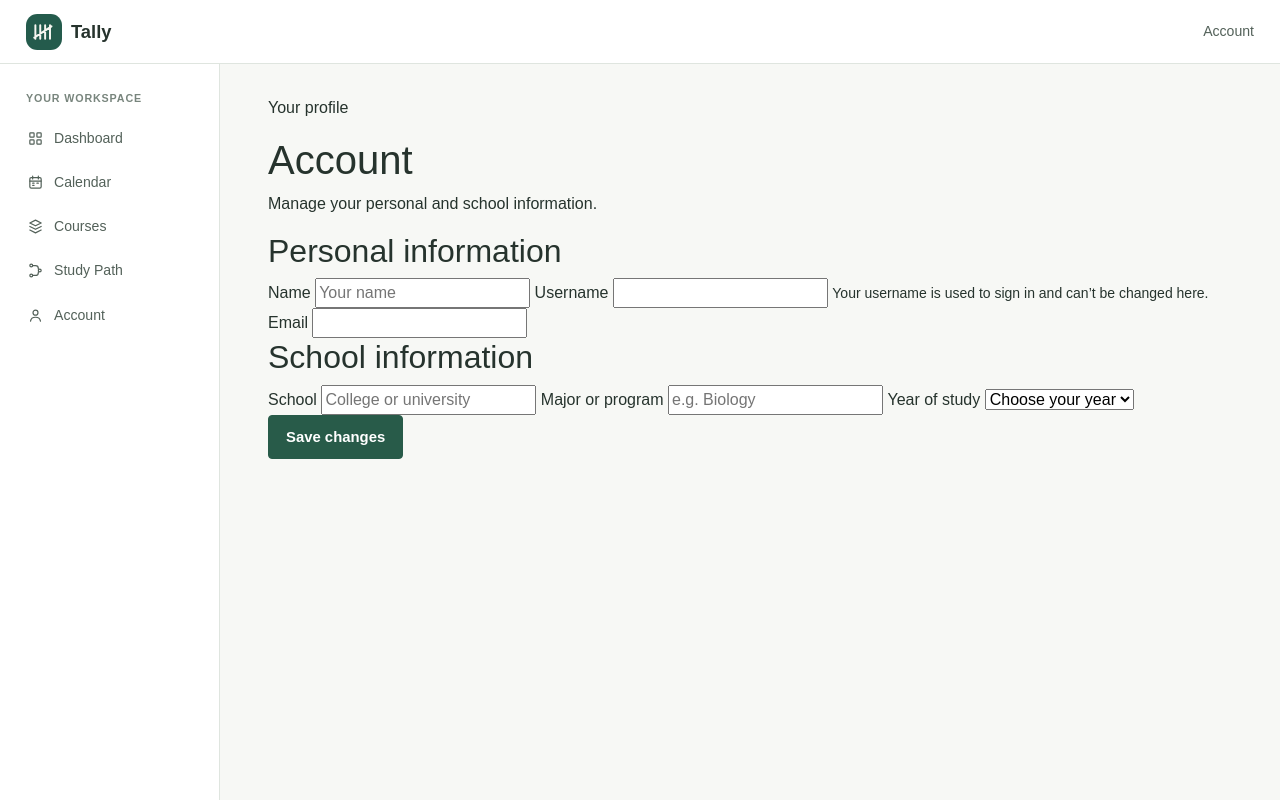
After one commit to arenas-r/Tally, a Node server app: template ProjectSourceCode/src/templates/account.hbs in a window 1280 px wide. The commit adds this page. Run offline with Node 20, Linux system fonts and the light colour scheme; the template is opened without the code that fills it, so the values that code supplies are empty; some libraries are stand-ins or nearby versions.

Commit message:
Add account profile page

```diff
--- a/ProjectSourceCode/src/init_data/create.sql
+++ b/ProjectSourceCode/src/init_data/create.sql
@@ -4,6 +4,10 @@ CREATE TABLE users (
     username VARCHAR(64) UNIQUE NOT NULL,
     email VARCHAR(200) UNIQUE NOT NULL,
     password_hash TEXT NOT NULL,
+    full_name VARCHAR(120),
+    school VARCHAR(160),
+    major VARCHAR(120),
+    year_of_study VARCHAR(40),
     created_at TIMESTAMP NOT NULL DEFAULT CURRENT_TIMESTAMP
 );
 
--- a/ProjectSourceCode/src/scripts/app.js
+++ b/ProjectSourceCode/src/scripts/app.js
@@ -20,6 +20,9 @@ const hbs = handlebars.create({
   extname: 'hbs',
   layoutsDir: path.join(__dirname, '../templates/layouts'),
   partialsDir: path.join(__dirname, '../templates/partials'),
+  helpers: {
+    eq: (left, right) => left === right,
+  },
 });
 
 app.engine('hbs', hbs.engine);
@@ -64,7 +67,7 @@ const importRoutes = require("./features/import");
 const landingRoutes = require("./features/landing");
 const loginRoutes = require("./features/login");
 const pathRoutes = require("./features/path");
-
+const accountRoutes = require("./features/account");
 
 // Connect each module to its URL
 app.use("/", landingRoutes);
@@ -74,7 +77,7 @@ app.use("/courses", coursesRoutes);
 app.use("/import", importRoutes);
 app.use("/login", loginRoutes);
 app.use("/path", pathRoutes);
-
+app.use("/account", accountRoutes);
 
 // Export app for testing
 module.exports = app;
--- /dev/null
+++ b/ProjectSourceCode/src/scripts/features/account.js
@@ -0,0 +1,73 @@
+const express = require("express");
+const router = express.Router();
+const { db } = require("../db");
+
+const PROFILE_FIELDS = `
+  SELECT username, email, full_name, school, major, year_of_study
+  FROM users
+  WHERE user_id = $1
+`;
+
+router.get("/", async (req, res) => {
+  if (!req.session.user) return res.redirect("/login");
+
+  try {
+    const profile = await db.one(PROFILE_FIELDS, [req.session.user.user_id]);
+    res.render("account", {
+      title: "Account | Tally",
+      stylesheet: "account.css",
+      profile,
+      saved: req.query.saved === "1",
+    });
+  } catch (error) {
+    console.error("Account page error:", error.message);
+    res.status(500).send("Unable to load your account");
+  }
+});
+
+router.post("/", async (req, res) => {
+  if (!req.session.user) return res.redirect("/login");
+
+  const profile = {
+    full_name: (req.body.full_name || "").trim(),
+    school: (req.body.school || "").trim(),
+    major: (req.body.major || "").trim(),
+    year_of_study: (req.body.year_of_study || "").trim(),
+  };
+  const limits = { full_name: 120, school: 160, major: 120, year_of_study: 40 };
+  const validYears = ["", "Freshman", "Sophomore", "Junior", "Senior", "Graduate student", "Other"];
+  const tooLong = Object.entries(limits).some(([field, max]) => profile[field].length > max)
+    || !validYears.includes(profile.year_of_study);
+
+  if (tooLong) {
+    const current = await db.one(PROFILE_FIELDS, [req.session.user.user_id]);
+    return res.status(400).render("account", {
+      title: "Account | Tally",
+      stylesheet: "account.css",
+      profile: { ...current, ...profile },
+      error: "Please check your entries and try again.",
+    });
+  }
+
+  try {
+    await db.none(
+      `UPDATE users
+       SET full_name = $1, school = $2, major = $3, year_of_study = $4
+       WHERE user_id = $5`,
+      [profile.full_name || null, profile.school || null, profile.major || null,
+        profile.year_of_study || null, req.session.user.user_id]
+    );
+    return res.redirect("/account?saved=1");
+  } catch (error) {
+    console.error("Account update error:", error.message);
+    const current = await db.one(PROFILE_FIELDS, [req.session.user.user_id]);
+    return res.status(500).render("account", {
+      title: "Account | Tally",
+      stylesheet: "account.css",
+      profile: { ...current, ...profile },
+      error: "We could not save your changes. Please try again.",
+    });
+  }
+});
+
+module.exports = router;
--- a/ProjectSourceCode/src/styles/main.css
+++ b/ProjectSourceCode/src/styles/main.css
@@ -83,7 +83,7 @@ h1, h2, h3 { margin-top: 0; line-height: 1.2; }
   .app-shell { min-height: calc(100vh - 60px); grid-template-columns: 1fr; }
   .app-sidebar { padding: 8px 10px; border-right: 0; border-bottom: 1px solid var(--line); }
   .sidebar-label { display: none; }
-  .app-nav { grid-template-columns: repeat(4, 1fr); }
+  .app-nav { grid-template-columns: repeat(5, 1fr); }
   .app-nav a { padding: 8px 3px; justify-content: center; gap: 5px; flex-direction: column; font-size: .67rem; }
   .app-content { padding: 22px 15px; }
 }
--- /dev/null
+++ b/ProjectSourceCode/src/templates/account.hbs
@@ -0,0 +1,53 @@
+<section class="account-page" aria-labelledby="account-title">
+  <header class="account-heading">
+    <p class="account-eyebrow">Your profile</p>
+    <h1 id="account-title">Account</h1>
+    <p>Manage your personal and school information.</p>
+  </header>
+
+  {{#if saved}}<p class="account-notice" role="status">Your profile has been saved.</p>{{/if}}
+  {{#if error}}<p class="account-error" role="alert">{{error}}</p>{{/if}}
+
+  <form class="account-card" action="/account" method="POST">
+    <div class="account-section-title">
+      <div><h2>Personal information</h2></div>
+    </div>
+
+    <div class="account-fields">
+      <label for="full_name">Name</label>
+      <input id="full_name" name="full_name" type="text" maxlength="120" autocomplete="name" placeholder="Your name" value="{{profile.full_name}}">
+
+      <label for="username">Username</label>
+      <input id="username" type="text" value="{{profile.username}}" readonly aria-describedby="username-help">
+      <small id="username-help">Your username is used to sign in and can’t be changed here.</small>
+
+      <label for="email">Email</label>
+      <input id="email" type="email" value="{{profile.email}}" readonly>
+    </div>
+
+    <div class="account-section-title school-title">
+      <div><h2>School information</h2></div>
+    </div>
+
+    <div class="account-fields">
+      <label for="school">School</label>
+      <input id="school" name="school" type="text" maxlength="160" autocomplete="organization" placeholder="College or university" value="{{profile.school}}">
+
+      <label for="major">Major or program</label>
+      <input id="major" name="major" type="text" maxlength="120" placeholder="e.g. Biology" value="{{profile.major}}">
+
+      <label for="year_of_study">Year of study</label>
+      <select id="year_of_study" name="year_of_study">
+        <option value="" {{#unless profile.year_of_study}}selected{{/unless}}>Choose your year</option>
+        <option value="Freshman" {{#if (eq profile.year_of_study "First year")}}selected{{/if}}>First year</option>
+        <option value="Sophomore" {{#if (eq profile.year_of_study "Second year")}}selected{{/if}}>Second year</option>
+        <option value="Junior" {{#if (eq profile.year_of_study "Third year")}}selected{{/if}}>Third year</option>
+        <option value="Senior" {{#if (eq profile.year_of_study "Fourth year")}}selected{{/if}}>Fourth year</option>
+        <option value="Graduate student" {{#if (eq profile.year_of_study "Graduate student")}}selected{{/if}}>Graduate student</option>
+        <option value="Other" {{#if (eq profile.year_of_study "Other")}}selected{{/if}}>Other</option>
+      </select>
+    </div>
+
+    <div class="account-actions"><button class="button" type="submit">Save changes</button></div>
+  </form>
+</section>
--- a/ProjectSourceCode/src/templates/layouts/main.hbs
+++ b/ProjectSourceCode/src/templates/layouts/main.hbs
@@ -19,7 +19,7 @@
       <img src="/images/tally-mark.svg" alt="" width="36" height="36">
       <span>Tally</span>
     </a>
-    <a class="topbar-link" href="/login">Account</a>
+    <a class="topbar-link" href="/account">Account</a>
   </header>
   <div class="app-shell">
     <aside class="app-sidebar" aria-label="Main navigation">
@@ -29,6 +29,7 @@
         <a href="/calendar"><span class="nav-icon" aria-hidden="true"><svg viewBox="0 0 24 24"><rect x="4" y="5" width="16" height="15" rx="2"/><path d="M8 3v4M16 3v4M4 10h16M8 13h2M14 13h2M8 16h2"/></svg></span>Calendar</a>
         <a href="/courses"><span class="nav-icon" aria-hidden="true"><svg viewBox="0 0 24 24"><path d="m4 7 8-4 8 4-8 4-8-4Z"/><path d="m4 12 8 4 8-4M4 17l8 4 8-4"/></svg></span>Courses</a>
         <a href="/path"><span class="nav-icon" aria-hidden="true"><svg viewBox="0 0 24 24"><circle cx="6" cy="5" r="2"/><circle cx="18" cy="12" r="2"/><circle cx="6" cy="19" r="2"/><path d="M8 5h4a4 4 0 0 1 4 4v1M8 19h4a4 4 0 0 0 4-4v-1"/></svg></span>Study Path</a>
+        <a href="/account"><span class="nav-icon" aria-hidden="true"><svg viewBox="0 0 24 24"><circle cx="12" cy="8" r="3.5"/><path d="M5 20c.5-3.5 3.1-5.5 7-5.5s6.5 2 7 5.5"/></svg></span>Account</a>
       </nav>
     </aside>
     <main class="app-content">{{{body}}}</main>
```
Also changed, not shown: ProjectSourceCode/src/styles/account.css (added, +112 -0 lines), ProjectSourceCode/src/init_data/migrations/001_user_profile.sql (added).
